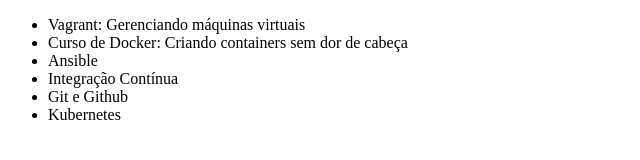
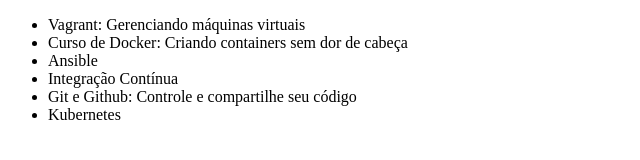
Before and after one commit to AugustoEduardo/alura-git, a plain HTML site: page index.html in a window 1280 px wide. Shown: the whole page, without its empty margins (0-640 px from the left). Drawn offline with Linux system fonts and the light colour scheme.

Commit message:
Alterando o código

```diff
--- a/index.html
+++ b/index.html
@@ -10,7 +10,7 @@
         <li>Curso de Docker: Criando containers sem dor de cabeça</li>
         <li>Ansible</li>
         <li>Integração Contínua</li>
-        <li>Git e Github</li>
+        <li>Git e Github: Controle e compartilhe seu código</li>
         <li>Kubernetes</li>
     </ul>
 </body>
```
